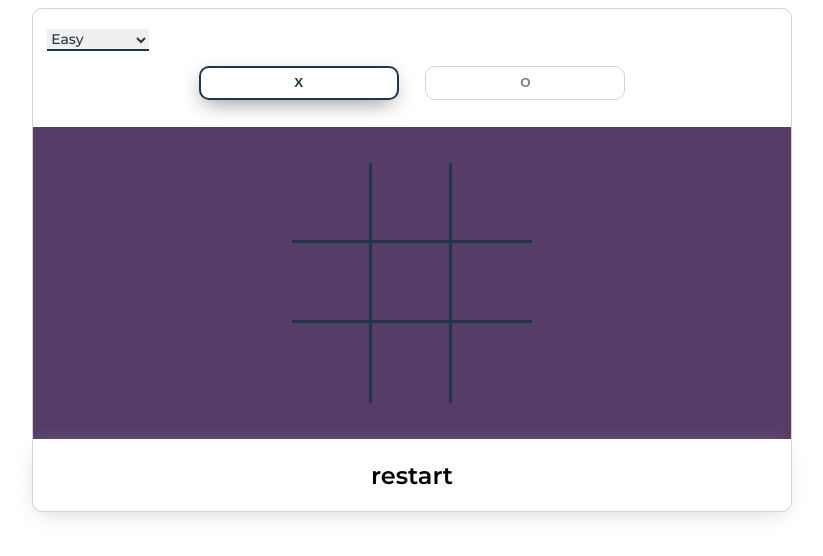
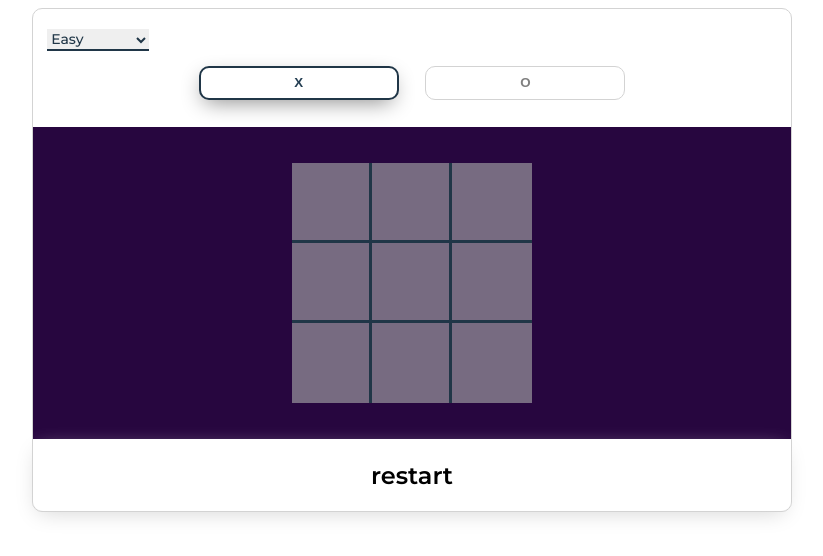
Before and after one commit to sanjay-lgtm/Tic-tac-toe, a plain HTML site: page index.html in a window 1280 px wide. Shown: the whole page, without its empty margins (228-1051 px from the left). Drawn offline with Linux system fonts and the light colour scheme.

Commit message:
new update

```diff
--- a/style.css
+++ b/style.css
@@ -9,8 +9,8 @@ body {
 }
 
 .board {
-    background-color: #12232E;
-    background-color: #553d67;
+    background-color: #1d72aa;
+    background-color: #27063f;
     display: grid;
     grid-template-columns: 80px 80px 80px;
     grid-template-rows: 80px 80px 80px;
@@ -35,8 +35,8 @@ body {
     font-family: 'Montserrat', sans-serif;
     font-weight: 600;
     font-size: 54px;
-    background-color: #553d67;
-    color: #12232E;
+    background-color: #776b81;
+    color: #81c3f0;
     border: none;
     border-radius: 0px;
     border-bottom: 3px solid #203647;
@@ -89,7 +89,7 @@ body {
 }
 
 .selected {
-    color: #203647;
+    color: #243e52;
     font-weight: 600;
     border: 2px solid #203647;
     -webkit-box-shadow: -1px 7px 22px -6px grey;
```
